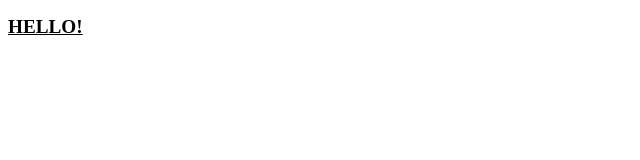
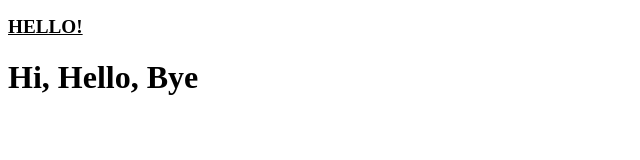
Before and after one commit to Shanawar7/MyFirstSemesterProject, a plain HTML site: page my.html in a window 1280 px wide. Shown: the whole page, without its empty margins (0-640 px from the left). Drawn offline with Linux system fonts and the light colour scheme.

Commit message:
Update my.html

```diff
--- a/my.html
+++ b/my.html
@@ -7,6 +7,7 @@
 </head>
 <body>
     <p><big><b><u>HELLO!</u></b></big></p>
+    <p><h1>Hi, Hello, Bye</h1></p>
 
 </body>
 </html>
```
